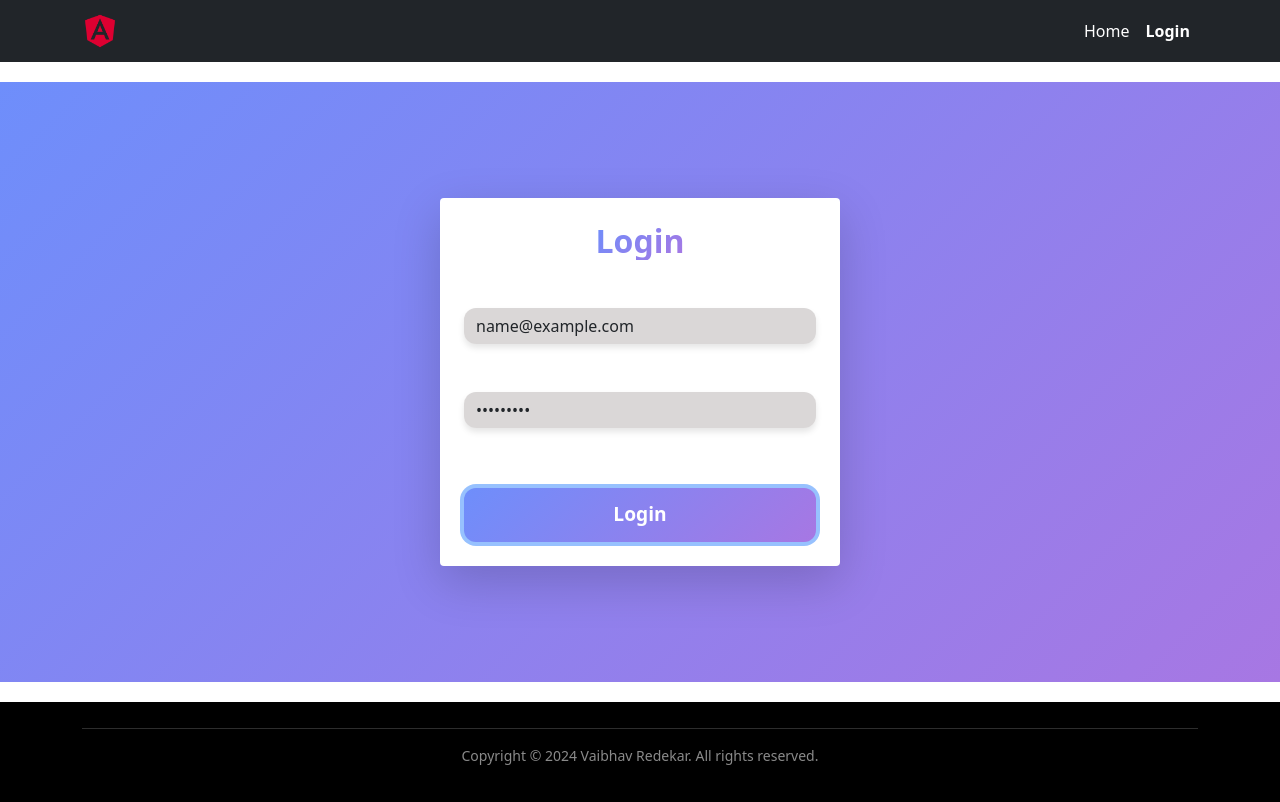
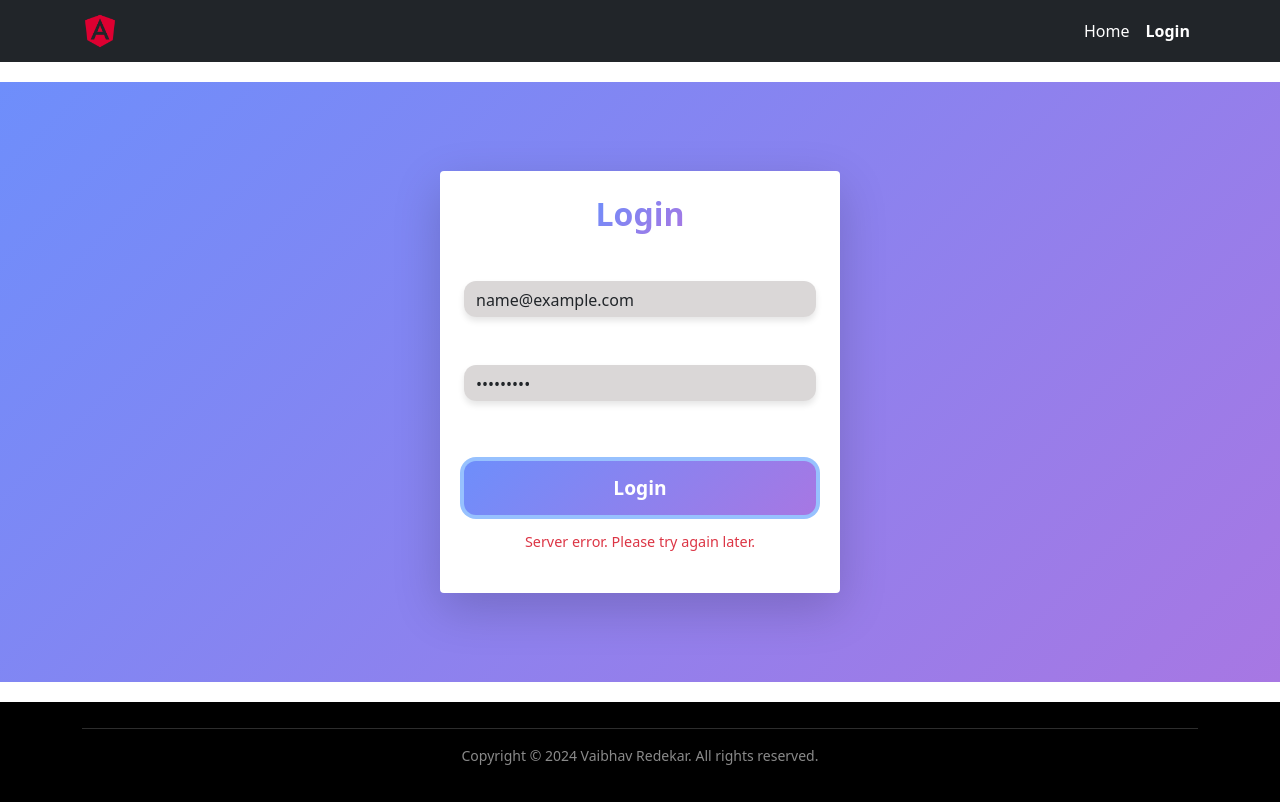
Before and after one commit to Vaibhavredekar02/RBAC-System-_Angular, an Angular app: page /login in a window 1280 px wide. Both pictures are taken after typing "name@example.com", "Sample123" into the empty fields and a click on the button "Login". Built offline with nearby package versions, Linux system fonts and the light colour scheme; no server answers.

Commit message:
login update

```diff
--- a/src/app/login/login.component.html
+++ b/src/app/login/login.component.html
@@ -36,5 +36,6 @@
       </div>
       <button type="submit" class="btn btn-primary w-100">Login</button>
     </form>
+    <p *ngIf="errorMessage" class="text-danger mt-3">{{ errorMessage }}</p>
   </div>
 </div>
```
